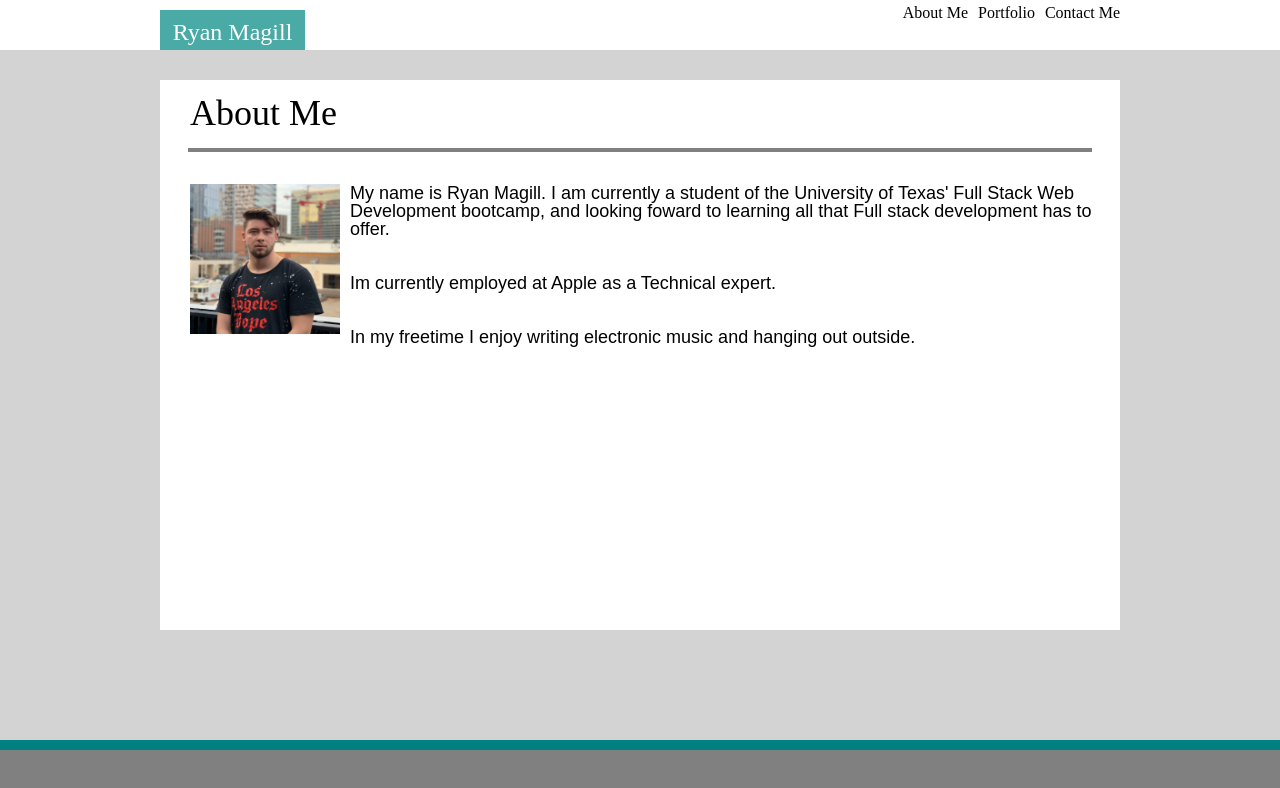
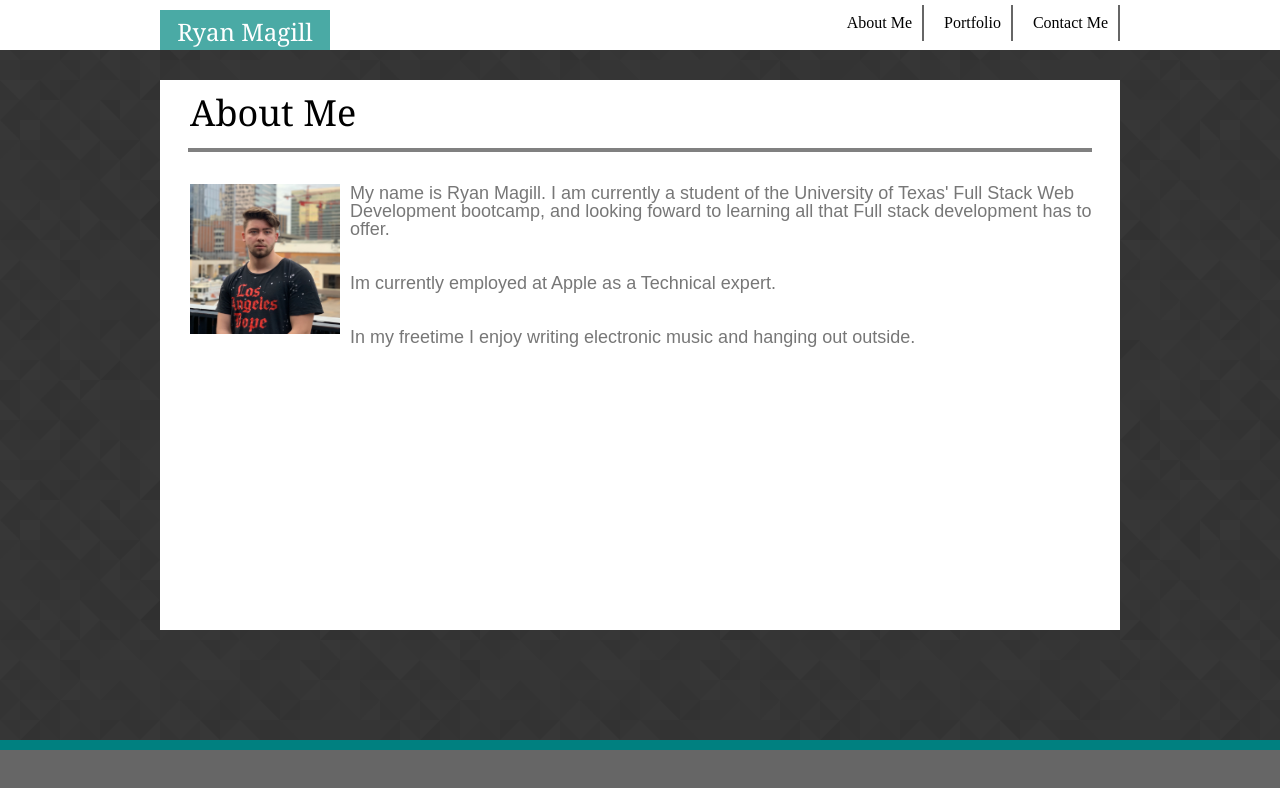
Before and after one commit to RyanMagill/RyanMagill.github.io, a plain HTML site: page index.html in a window 1280 px wide. Drawn offline with Linux system fonts and the light colour scheme.

Commit message:
Added some final styling and the background img

```diff
--- a/Assets/CSS/style.css
+++ b/Assets/CSS/style.css
@@ -4,7 +4,8 @@
     clear: both;
 }
 html{
-    background-color: lightgrey;
+    /*background-color: lightgrey;*/
+
 }
 #Topheader{
     display: block;
@@ -20,10 +21,10 @@ html{
     height: 50px;
     z-index: 8;
     border-top: 10px solid teal;
-    background-color: grey;
+    background-color:#666666;
 }
 body{
-
+    background-image: url("../Images/prism.png");
     margin: 0 auto;
 }
 #Links{
@@ -33,7 +34,8 @@ body{
     bottom: 75px;
     color: black;
     text-decoration: none;
-    border-right-width: 4px;
+    padding: 10px;
+    border-right: 2px solid #666666;
 }
 #AboutMe{
     display: block;
@@ -51,16 +53,18 @@ img{
     margin-right: 40px;
 }
 #bio{
-    font-family: Arial, Helvetica, sans-serif;
+    font-family: 'Arial', 'Helvetica Neue', Helvetica, sans-serif;
+    color: #777777;
     font-size: 18px;
 }
 #Name{
     position: fixed;
-    width:125px;
+    width:150px;
     height: 20px;
     padding: 10px;
     top: 10px;
     margin: 0 auto;
+    font-family: 'Georgia', Times, 'Times New Roman', serif;
     font-size: 24px;
     background-color:#4aaaa5;
     color: white;
@@ -68,6 +72,7 @@ img{
 }
 #AMTitle{
     position: relative;
+    font-family: 'Georgia', Times, 'Times New Roman', serif;
     top: 15px;
     left: 30px;
     font-size: 36px;
@@ -89,6 +94,7 @@ img{
 }
 #Portfoliotitle{
     position: relative;
+    font-family: 'Georgia', Times, 'Times New Roman', serif;
     top: 15px;
     left: 30px;
     font-size: 36px;
@@ -108,6 +114,7 @@ img{
 }
 #Contacttitle{
     position: relative;
+    font-family: 'Georgia', Times, 'Times New Roman', serif;
     top: 15px;
     left: 30px;
     font-size: 36px;
```
Also changed, not shown: Contact.html (+1 -0 lines), Portfolio.html (+1 -0 lines), index.html (+1 -1 lines), Assets/Images/prism.png (added), 1 other file.
